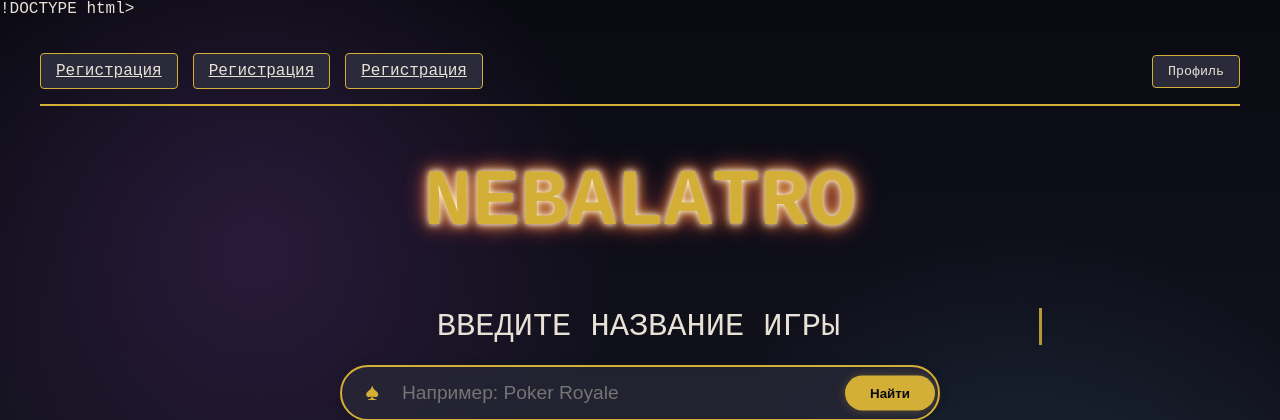
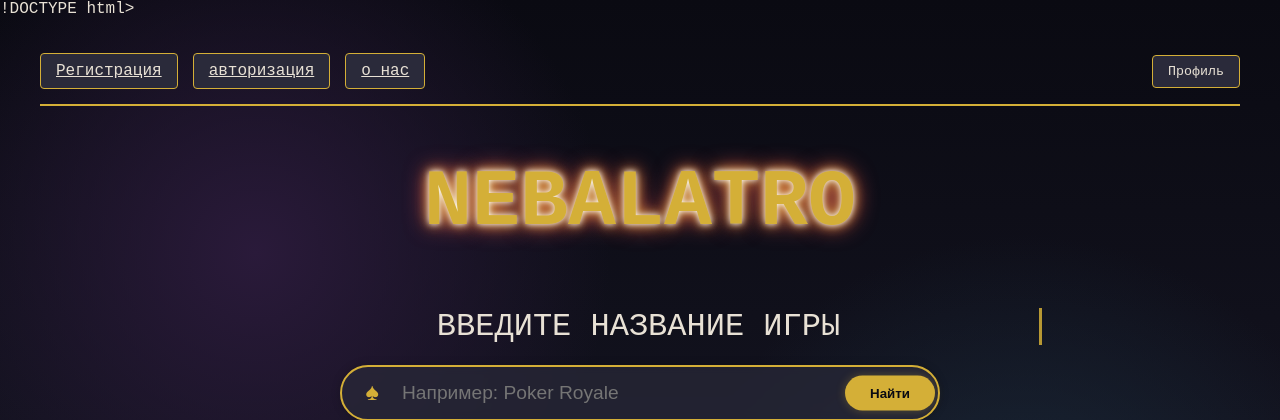
Before and after one commit to evgenmozg456/nebalatro_shop, a Flask app: page / in a window 1280 px wide. Shown: the top 420 px of the page. Run offline with Flask 3, Linux system fonts and the light colour scheme; some libraries are stand-ins or nearby versions.

Commit message:
исправление главного шаблона

```diff
--- a/templates/home.html
+++ b/templates/home.html
@@ -252,8 +252,8 @@
         <header>
             <div class="nav-left">
                     <a href="/registration_test" class="nav-button">Регистрация</a>
-                    <a href="/" class="nav-button">Регистрация</a>
-                    <a href="/" class="nav-button">Регистрация</a>
+                    <a href="/login" class="nav-button">авторизация</a>
+                    <a href="/about" class="nav-button">о нас</a>
 <!--                    <button class="nav-button"  name="button_reg" value="button_reg">Регистрация</button>-->
 <!--                    <button class="nav-button" name="button_sign" value="button_sign">Вход</button>-->
 <!--                    <button class="nav-button" name="button_about" value="button_about">О нас</button>-->
```
Also changed, not shown: main.py (+0 -11 lines).
